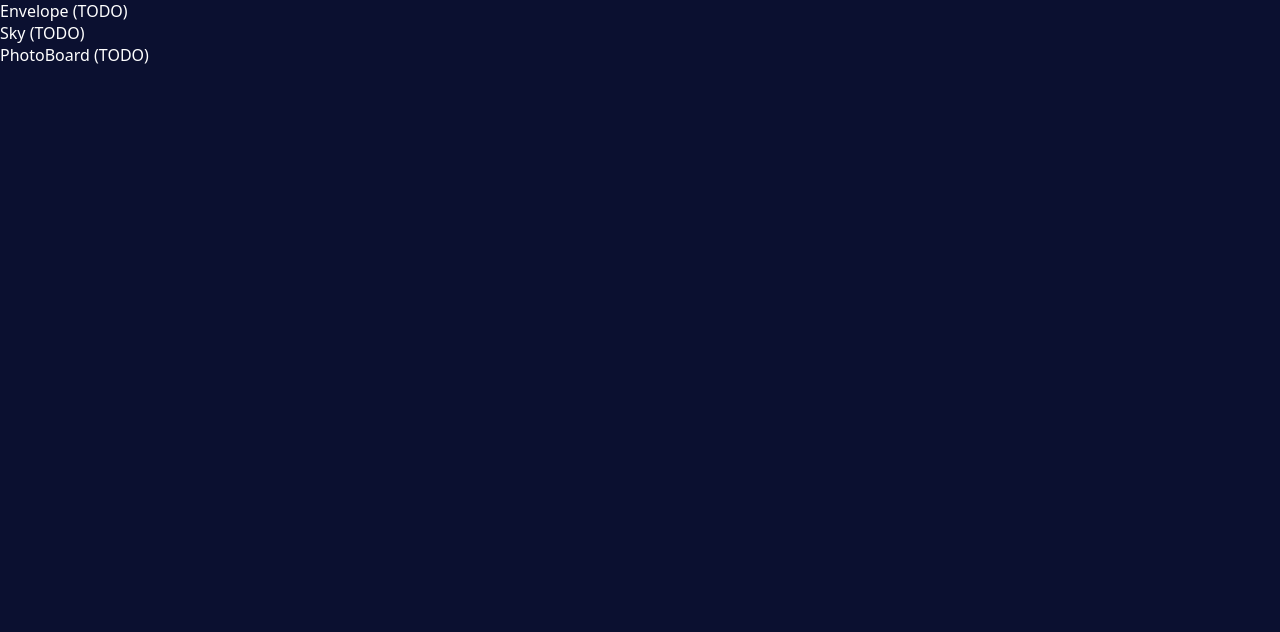
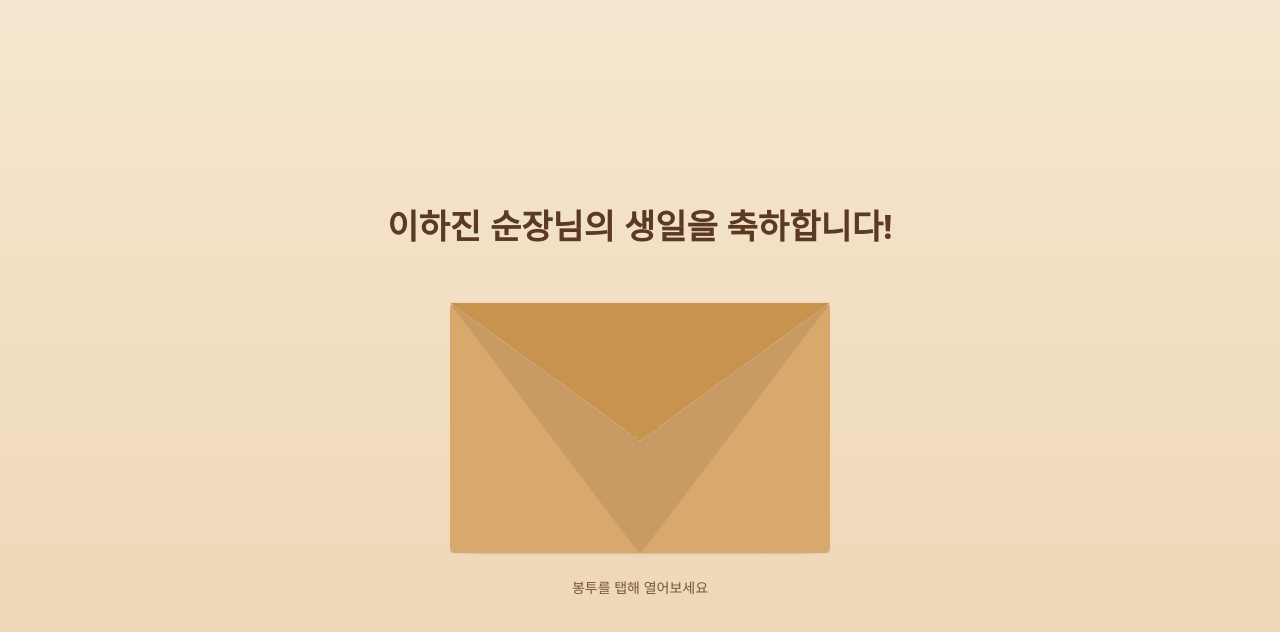
Before and after one commit to Deopoler/birthday-website, a React (Vite) app: page / in a window 1280 px wide. Shown: the top 632 px of the page. Built offline with nearby package versions, Linux system fonts and the light colour scheme.

Commit message:
Implement Envelope invitation overlay
Co-Authored-By: Claude Sonnet 5.5 <noreply@anthropic.com>

```diff
--- a/src/components/Envelope.css
+++ b/src/components/Envelope.css
@@ -1 +1,167 @@
-/* Envelope styles */
+.Envelope {
+  position: fixed;
+  inset: 0;
+  z-index: 1000;
+  display: flex;
+  flex-direction: column;
+  align-items: center;
+  justify-content: center;
+  gap: clamp(28px, 7vh, 56px);
+  padding: 24px 16px;
+  background: linear-gradient(180deg, #f6e7d0 0%, #ecd3b0 100%);
+  color: #5a3a22;
+  overflow: hidden;
+  transition: transform 1.1s cubic-bezier(0.7, 0, 0.3, 1);
+}
+
+.Envelope--leaving {
+  transform: translateY(100%);
+}
+
+.Envelope__title {
+  margin: 0;
+  max-width: 20em;
+  text-align: center;
+  font-size: clamp(22px, 6vw, 34px);
+  line-height: 1.4;
+  word-break: keep-all;
+}
+
+.Envelope__stage {
+  all: unset;
+  display: flex;
+  flex-direction: column;
+  align-items: center;
+  gap: 20px;
+  cursor: pointer;
+  -webkit-tap-highlight-color: transparent;
+}
+.Envelope__stage:focus-visible .Envelope__body {
+  outline: 3px solid #c0392b;
+  outline-offset: 6px;
+}
+.Envelope__stage:disabled {
+  cursor: default;
+}
+
+/* 봉투 */
+.Envelope__body {
+  --w: min(80vw, 340px);
+  position: relative;
+  display: block;
+  width: var(--w);
+  height: calc(var(--w) * 0.66);
+  perspective: 900px;
+  animation: env-bob 2.4s ease-in-out infinite;
+}
+.Envelope--opening .Envelope__body,
+.Envelope--leaving .Envelope__body {
+  animation: none;
+}
+
+.Envelope__front,
+.Envelope__flap,
+.Envelope__letter {
+  position: absolute;
+  display: block;
+}
+
+/* 봉투 앞면 (아래쪽 V 접힘) */
+.Envelope__front {
+  inset: 0;
+  z-index: 3;
+  border-radius: 6px;
+  background:
+    linear-gradient(to top right, transparent 49.5%, rgba(0, 0, 0, 0.08) 50%) left / 50% 100% no-repeat,
+    linear-gradient(to top left, transparent 49.5%, rgba(0, 0, 0, 0.08) 50%) right / 50% 100% no-repeat,
+    #d9a86c;
+  clip-path: polygon(0 0, 50% 55%, 100% 0, 100% 100%, 0 100%);
+  box-shadow: 0 10px 24px rgba(90, 58, 34, 0.25);
+}
+
+/* 뚜껑 */
+.Envelope__flap {
+  top: 0;
+  left: 0;
+  width: 100%;
+  height: 55%;
+  z-index: 4;
+  background: #c8924f;
+  clip-path: polygon(0 0, 100% 0, 50% 100%);
+  transform-origin: top center;
+  transition: transform 0.7s ease-in-out, z-index 0s 0.35s;
+}
+.Envelope--opening .Envelope__flap,
+.Envelope--leaving .Envelope__flap {
+  transform: rotateX(180deg);
+  z-index: 1;
+}
+
+/* 편지 */
+.Envelope__letter {
+  left: 6%;
+  width: 88%;
+  top: 6%;
+  height: 92%;
+  z-index: 2;
+  display: flex;
+  align-items: center;
+  justify-content: center;
+  border-radius: 4px;
+  background: #fffdf6;
+  box-shadow: 0 2px 8px rgba(0, 0, 0, 0.15);
+  transform: translateY(0);
+  transition: transform 1s cubic-bezier(0.3, 0.9, 0.3, 1) 0.7s;
+}
+.Envelope--opening .Envelope__letter,
+.Envelope--leaving .Envelope__letter {
+  transform: translateY(-55%);
+  z-index: 5;
+}
+.Envelope__letterText {
+  font-size: 18px;
+  color: #8a5a35;
+}
+
+.Envelope__hint {
+  font-size: 14px;
+  opacity: 0.75;
+  animation: env-blink 1.6s ease-in-out infinite;
+}
+.Envelope--opening .Envelope__hint,
+.Envelope--leaving .Envelope__hint {
+  visibility: hidden;
+}
+
+@keyframes env-bob {
+  0%, 100% { transform: translateY(0); }
+  50% { transform: translateY(-6px); }
+}
+@keyframes env-blink {
+  0%, 100% { opacity: 0.35; }
+  50% { opacity: 0.85; }
+}
+
+@media (min-width: 768px) {
+  .Envelope__body { --w: 380px; }
+}
+
+@media (prefers-reduced-motion: reduce) {
+  .Envelope,
+  .Envelope__flap,
+  .Envelope__letter {
+    transition-duration: 0.2s;
+    transition-delay: 0s;
+  }
+  .Envelope--leaving {
+    transform: none;
+    opacity: 0;
+  }
+  .Envelope {
+    transition-property: opacity;
+  }
+  .Envelope__body,
+  .Envelope__hint {
+    animation: none;
+  }
+}
--- a/src/components/Envelope.jsx
+++ b/src/components/Envelope.jsx
@@ -1,5 +1,58 @@
+import { useEffect, useRef, useState } from 'react'
 import './Envelope.css'
 
+const TITLE = '이하진 순장님의 생일을 축하합니다!'
+
+// 단계: closed → opening(뚜껑 열림 + 편지 올라옴) → leaving(오버레이 아래로 빠짐) → 언마운트
 export default function Envelope() {
-  return <section className="Envelope">Envelope (TODO)</section>
+  const [phase, setPhase] = useState('closed')
+  const timers = useRef([])
+
+  // 열려 있는 동안 body 스크롤 잠금, 언마운트 시 해제
+  useEffect(() => {
+    const prev = document.body.style.overflow
+    document.body.style.overflow = 'hidden'
+    return () => {
+      document.body.style.overflow = prev
+    }
+  }, [])
+
+  useEffect(() => () => timers.current.forEach(clearTimeout), [])
+
+  const open = () => {
+    if (phase !== 'closed') return
+    const reduce = window.matchMedia('(prefers-reduced-motion: reduce)').matches
+    const openMs = reduce ? 400 : 1900
+    const leaveMs = reduce ? 400 : 1100
+    setPhase('opening')
+    timers.current.push(
+      setTimeout(() => setPhase('leaving'), openMs),
+      setTimeout(() => setPhase('done'), openMs + leaveMs),
+    )
+  }
+
+  if (phase === 'done') return null
+
+  return (
+    <section className={`Envelope Envelope--${phase}`} aria-label="생일 초대장">
+      <h1 className="Envelope__title">{TITLE}</h1>
+
+      <button
+        type="button"
+        className="Envelope__stage"
+        onClick={open}
+        disabled={phase !== 'closed'}
+        aria-label="봉투 열기"
+      >
+        <span className="Envelope__body">
+          <span className="Envelope__letter">
+            <span className="Envelope__letterText">🎂 Happy Birthday</span>
+          </span>
+          <span className="Envelope__front" />
+          <span className="Envelope__flap" />
+        </span>
+        <span className="Envelope__hint">봉투를 탭해 열어보세요</span>
+      </button>
+    </section>
+  )
 }
```
